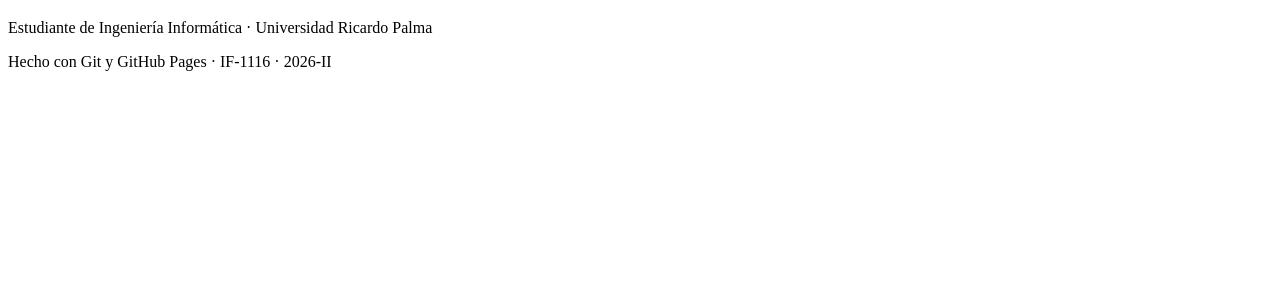
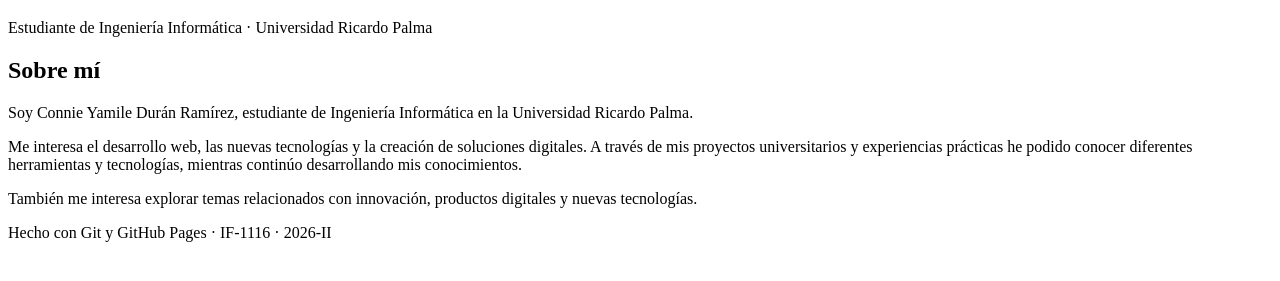
Before and after one commit to ConnieDR8/ConnieDR8.github.io, a plain HTML site: page index.html in a window 1280 px wide. Shown: the part 61-342 px from the top of the page. Drawn offline with Linux system fonts and the light colour scheme.

Commit message:
Agregar sección sobre mi

```diff
--- a/index.html
+++ b/index.html
@@ -11,8 +11,31 @@
     <p>Estudiante de Ingeniería Informática · Universidad Ricardo Palma</p>
   </header>
   <main>
-    <!-- las secciones van aquí -->
-  </main>
+
+    <section id="sobre-mi">
+
+        <h2>Sobre mí</h2>
+
+        <p>
+            Soy Connie Yamile Durán Ramírez, estudiante de Ingeniería Informática
+            en la Universidad Ricardo Palma.
+        </p>
+
+        <p>
+            Me interesa el desarrollo web, las nuevas tecnologías y la creación
+            de soluciones digitales. A través de mis proyectos universitarios y
+            experiencias prácticas he podido conocer diferentes herramientas y
+            tecnologías, mientras continúo desarrollando mis conocimientos.
+        </p>
+
+        <p>
+            También me interesa explorar temas relacionados con innovación,
+            productos digitales y nuevas tecnologías.
+        </p>
+
+    </section>
+
+    </main>
   <footer>
     <p>Hecho con Git y GitHub Pages · IF-1116 · 2026-II</p>
   </footer>
```
